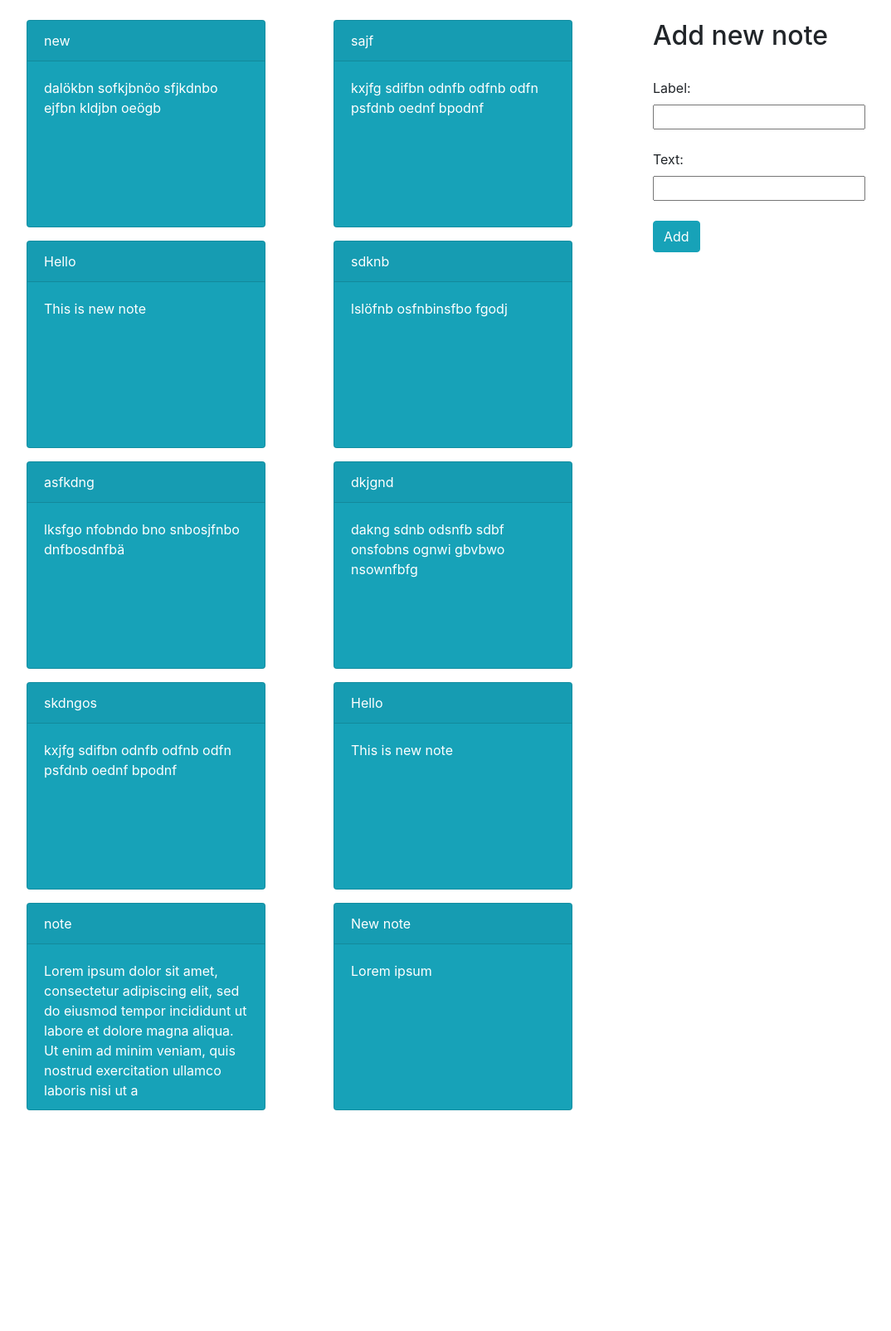
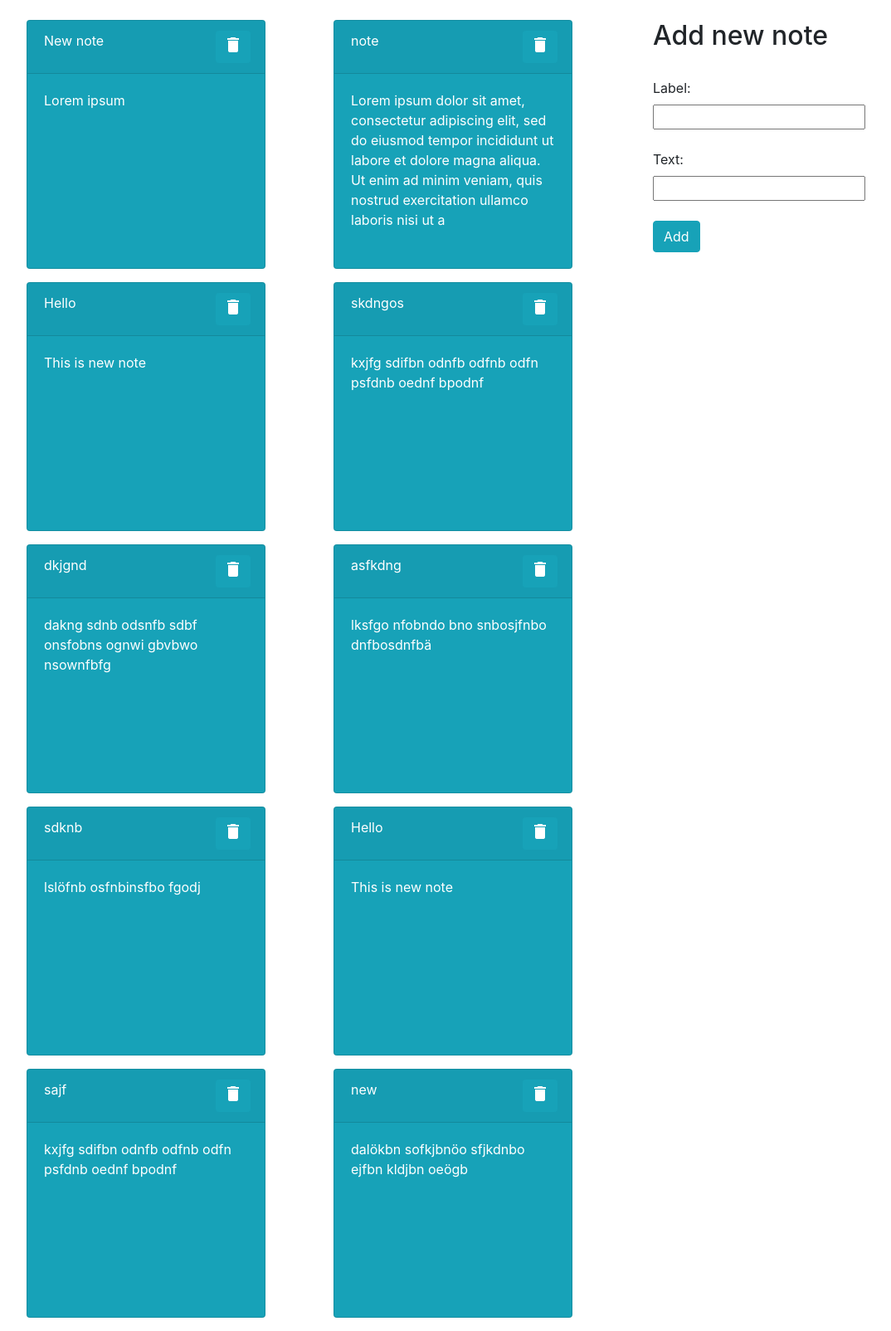
Before and after one commit to Satuhoo/Notebook, a Django app: page / in a window 1280 px wide. Shown: the part 56-1660 px from the top of the page at 83% size, without its empty margins (53-1127 px from the left). Before the commit the page ends 1394 px from the top, so only its background shows below. Run offline with Django 3.2, Linux system fonts and the light colour scheme; data comes from the database, SQL or seed files in the repository; both versions use the stored data as it was after the commit.

Commit message:
Added delete button

```diff
--- a/notebook/templates/index.html
+++ b/notebook/templates/index.html
@@ -9,10 +9,22 @@
             <div class="row row-cols-1 row-cols-md-2">
                 {% for note in latest_notes %}
                 <div class="col-mb-4">
-                    <div class="card text-white bg-info mb-3" style="max-width: 18rem; height: 250px;">
-                        <div class="card-header">{{ note.note_label }}</div>
+                    <div class="card text-white bg-info mb-3" style="max-width: 18rem; height: 300px;">
+                        <div class="card-header">
+                            <div class="row">
+                                <div class="col-9">
+                                {{ note.note_label }}
+                                </div>
+                                <div class="col-3">
+                                    <a class="btn btn-info btn-sm" href="{%url 'delete' note.id %}">
+                                        <i class="material-icons prefix">delete</i>
+                                    </a>
+                                </div>
+                        </div>
+                        </div>
                         <div class="card-body">
                             <p class="card-text">{{ note.note_text }}</p>
+
                         </div>
                     </div>
                 </div>
--- a/notebook/urls.py
+++ b/notebook/urls.py
@@ -5,4 +5,5 @@ urlpatterns = [
     path('', views.index, name='index'),
     path('notebook/<int:note_id>/', views.open_note, name='open_note'),
     path('create_note', views.create_note, name='create_note'),
+    path('delete/<int:note_id>', views.delete, name='delete'),
 ]
--- a/notebook/views.py
+++ b/notebook/views.py
@@ -1,14 +1,14 @@
-from django.http import HttpResponse
-from django.shortcuts import render
+from django.http import HttpResponse, HttpResponseRedirect
+from django.shortcuts import redirect, render
 from django.http import Http404
 from .models import Note
 from django.utils import timezone
 
+
 def index(request):
-    latest_notes = Note.objects.order_by('-pub_date')
-    context = {
-        'latest_notes': latest_notes,
-    }
+    latest_notes = Note.objects.order_by('pub_date')
+    context = {'latest_notes': latest_notes,}
+
     return render(request, 'index.html', context)
 
 def open_note(request, note_id):
@@ -25,4 +25,12 @@ def create_note(request):
         note = Note(note_label = label, note_text = text, pub_date = timezone.now())
         note.save()
 
-        return HttpResponse("Saved succesfully!")
+        latest_notes = Note.objects.order_by('pub_date')
+        context = {'latest_notes': latest_notes}
+
+        return render(request, 'index.html', context)
+
+def delete(request, note_id):
+    note = Note.objects.get(pk=note_id)
+    note.delete()
+    return redirect('index')
```
Also changed, not shown: db.sqlite3.
